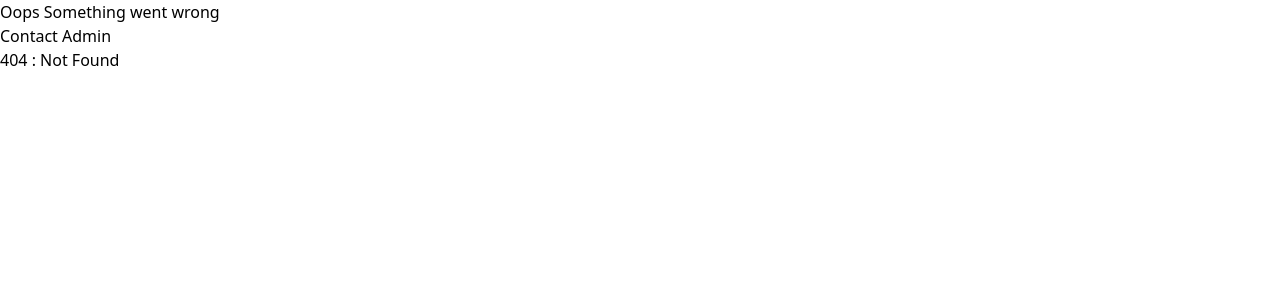
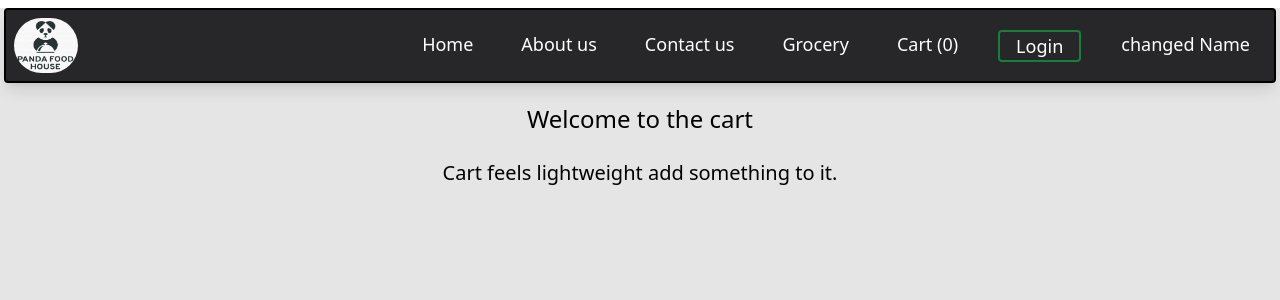
Before and after one commit to akshay-hulkuli/ReactInception-ReactAdvanceSeries, a React (Vite) app: page /cart in a window 1280 px wide. Before the commit this address had no page. Shown: the top 300 px of the page. Built offline with nearby package versions, Linux system fonts and the light colour scheme.

Commit message:
saving changes

```diff
--- a/package.json
+++ b/package.json
@@ -25,8 +25,10 @@
     "tailwindcss": "^3.4.1"
   },
   "dependencies": {
+    "@reduxjs/toolkit": "^2.1.0",
     "react": "^18.2.0",
     "react-dom": "^18.2.0",
+    "react-redux": "^9.1.0",
     "react-router-dom": "^6.21.3"
   },
   "browserslist": [
--- a/src/App.js
+++ b/src/App.js
@@ -8,6 +8,9 @@ import ContactUs from './components/ContactUs'
 import Error from './components/Error'
 import RestaurantMenu from './components/RestuarantMenu'
 import UserContext from './utils/UserContext'
+import { Provider } from 'react-redux'
+import appStore from './utils/appStore'
+import Cart from './components/Cart'
 // import Grocery from './components/Grocery'
 
 const Grocery = lazy(() => import('./components/Grocery'))
@@ -181,6 +184,7 @@ const AppLayout = () => {
     setUserName(data.name)
   }, [])
   return (
+    <Provider store={appStore}>
     <div className='bg-neutral-200 min-h-lvh'>
       <UserContext.Provider value={{loggedInUser: userName, setUserName}}>
         <UserContext.Provider value={{loggedInUser: "changed Name"}}>
@@ -189,6 +193,7 @@ const AppLayout = () => {
         <Outlet />
       </UserContext.Provider>
     </div>
+    </Provider>
   )
 }
 
@@ -237,6 +242,14 @@ const appRouter = createBrowserRouter([
         )
       },
       {
+        path: '/cart',
+        element: (
+          <Suspense fallback={<h2>Cart is being loaded</h2>}>
+            <Cart />
+          </Suspense>
+        )
+      },
+      {
         path: '/restaurant/:resId',
         element: <RestaurantMenu />
       }
--- /dev/null
+++ b/src/components/Cart.js
@@ -0,0 +1,34 @@
+import { useSelector, useDispatch } from 'react-redux'
+import Item from './Item'
+import { clearCart } from '../utils/cartSlice'
+
+const Cart = () => {
+  const cartItems = useSelector(store => store.cart.items)
+    const dispatch = useDispatch();
+
+    const handleClearCart = () => {
+        dispatch(clearCart());
+    }
+
+  return (
+    <div>
+      <h2 className='text-center p-3 text-2xl bold'>Welcome to the cart</h2>
+      {cartItems.length > 0 ? (
+        <div className='mx-[25%] my-6 bg-white flex flex-col items-end'>
+          <button className='px-3 py-1 my-2 mx-4 border-solid border-2 border-red-900 rounded-xl' onClick={handleClearCart}>
+            Clear Cart
+          </button>
+          {cartItems.map(item => {
+            return <Item item={item} isAddButtoNeeded={false} />
+          })}
+        </div>
+      ) : (
+        <h2 className='text-center p-3 text-xl bold'>
+          Cart feels lightweight add something to it.
+        </h2>
+      )}
+    </div>
+  )
+}
+
+export default Cart
--- a/src/components/Header.js
+++ b/src/components/Header.js
@@ -1,6 +1,8 @@
 import { useEffect, useState, useContext } from 'react'
+import { useSelector } from 'react-redux'
 import { Link } from 'react-router-dom'
 import foodAppLogo from '../assets/foodAppLogo.jpg'
+import appStore from '../utils/appStore'
 import UserContext from '../utils/UserContext'
 
 const Header = () => {
@@ -22,6 +24,9 @@ const Header = () => {
   }
 
   const {loggedInUser} = useContext(UserContext);
+
+  // We are subscribing to the store using a selector
+  const cartItems = useSelector((store) => store.cart.items);
 
   /*
     A useEffect takes 2 arguments. 1. Callback function and 2. dependecy Array.
@@ -57,7 +62,7 @@ const Header = () => {
           <li className='px-6'>
             <Link to='/grocery'>Grocery</Link>
           </li>
-          <li className='px-6'>Cart</li>
+          <li className='px-6'><Link to='/cart'>Cart {"(" + cartItems.length + ")"}</Link></li>
           <button className={'mx-4 px-4 border-solid border-2 rounded border-green-700'} onClick={() => handleLogInLogOut()}>
             {hasLoggedIn ? 'LogOut' : 'Login'}
           </button>
--- /dev/null
+++ b/src/components/Item.js
@@ -0,0 +1,55 @@
+import { useDispatch } from "react-redux";
+import vegIcon from '../assets/veg-icon.png'
+import nonVegIcon from '../assets/non-veg-icon.png'
+import { cloudinaryCDN } from '../utils/constants'
+import { addItem } from '../utils/cartSlice'
+
+const Item = ({ item, isAddButtoNeeded }) => {
+
+    const dispatch = useDispatch();
+    // console.log(recipeInfo)
+
+    const handleAddItem = (item) => {
+        dispatch(addItem(item))
+    }
+  return (
+    <div key={item?.card?.info?.id} className='recipe-item'>
+      <div className='recipe-content recipe-border'>
+        <div className='recipe-content-left'>
+          <img
+            className='recipe-type-icon'
+            src={
+              item?.card?.info?.itemAttribute?.vegClassifier === 'NONVEG'
+                ? nonVegIcon
+                : vegIcon
+            }
+          />
+
+          <span className='recipe-header'>{item?.card?.info?.name}</span>
+          <span className='recipe-rate'>
+            {'$ ' + item?.card?.info?.price / 100}
+          </span>
+          <span className='recipe-description'>
+            {item?.card?.info?.description}
+          </span>
+        </div>
+        <div className='recipe-content-right'>
+          <img
+            className='recipe-img'
+            src={cloudinaryCDN + item?.card?.info?.imageId}
+          />
+          {isAddButtoNeeded && (
+            <button
+              className='recipe-add-button'
+              onClick={() => handleAddItem(item)}
+            >
+              ADD
+            </button>
+          )}
+        </div>
+      </div>
+    </div>
+  )
+}
+
+export default Item
--- a/src/components/RestaurantRecipe.js
+++ b/src/components/RestaurantRecipe.js
@@ -1,11 +1,9 @@
 import { useState } from 'react'
-import vegIcon from '../assets/veg-icon.png'
-import nonVegIcon from '../assets/non-veg-icon.png'
-import { cloudinaryCDN } from '../utils/constants'
+import Item from './Item'
 
 const RestaurantRecipe = props => {
   const { recipeInfo, makeCurAccordianShowAndOthersNot , showAccordian, index } = props
-  console.log(recipeInfo)
+
   return (
     <div className='mb-[20px] bg-white'>
       <div className='flex py-[20px] mx-16 justify-between items-center'>
@@ -25,35 +23,8 @@ const RestaurantRecipe = props => {
         </button>
       </div>
       <div className={showAccordian ? '' : 'hidden'}>
-        {recipeInfo?.card?.card?.itemCards?.map(item => {
-          return (
-            <div key={item?.card?.info?.id} className='recipe-item'>
-              <div className='recipe-content recipe-border'>
-                <div className='recipe-content-left'>
-                  <img
-                    className='recipe-type-icon'
-                    src={
-                      item?.card?.info?.itemAttribute?.vegClassifier ===
-                      'NONVEG'
-                        ? nonVegIcon
-                        : vegIcon
-                    }
-                  />
-
-                  <span className='recipe-header'>
-                    {item?.card?.info?.name}
-                  </span>
-                  <span className='recipe-rate'>{'$ '+item?.card?.info?.price / 100}</span>
-                  <span className='recipe-description'>{item?.card?.info?.description}</span>
-                </div>
-                <div className='recipe-content-right'>
-                  <img className='recipe-img' src={cloudinaryCDN + item?.card?.info?.imageId}/>
-                  <button className='recipe-add-button'>ADD</button>
-                </div>
-              </div>
-            </div>
-          )
-        })}
+        {recipeInfo?.card?.card?.itemCards?.map(item =>
+          <Item item = {item} isAddButtoNeeded= {true}/>)}
       </div>
     </div>
   )
--- /dev/null
+++ b/src/utils/appStore.js
@@ -0,0 +1,11 @@
+import { configureStore } from "@reduxjs/toolkit";
+import cartReducer from './cartSlice';
+
+const appStore = configureStore({
+    reducer: {
+        cart: cartReducer
+    }
+});
+
+
+export default appStore;
--- /dev/null
+++ b/src/utils/cartSlice.js
@@ -0,0 +1,29 @@
+import { createSlice } from "@reduxjs/toolkit";
+
+const cartSlice = createSlice({
+    name: 'cart',
+    initialState: {
+        items: []
+    },
+    reducers: {
+        addItem: (state, action) => {
+            // old redux used to prevent direct mutation of state.
+            // return {items : [...state.items, action.payload]}
+            // Now we can mutate or return, no need to return new state.
+            state.items.push(action.payload);
+        },
+        removeItem: (state, action) => {
+            state.items.pop();
+        },
+        clearCart: (state) => {
+            // state = {items: []} -> this doesn't work.
+            // Because redux can't identify as the state is muted or changed
+            // So direct assignment to state doesn't work
+            state.items = [];
+        }
+    }
+});
+
+export const {addItem, removeItem, clearCart} = cartSlice.actions;
+
+export default cartSlice.reducer;
```
Also changed, not shown: 1 other file (tests, documents, lock files or other folders).
